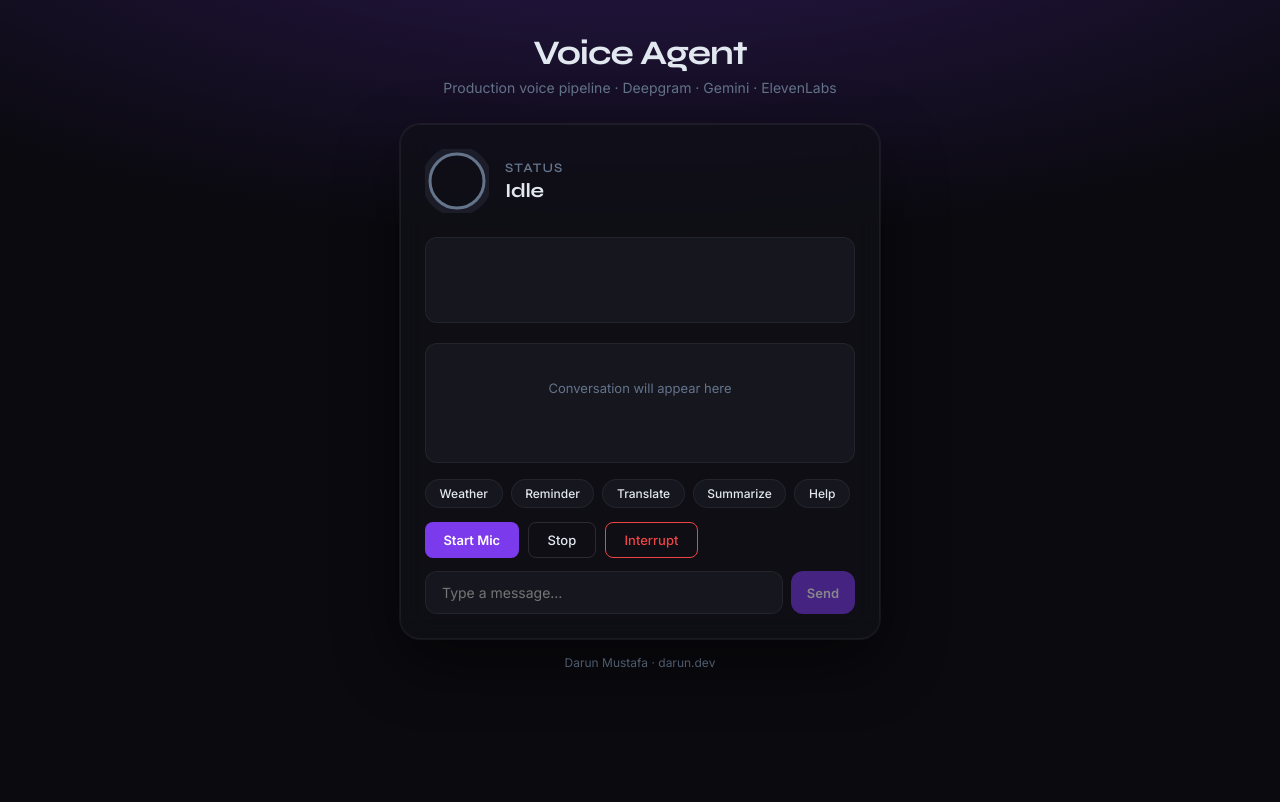
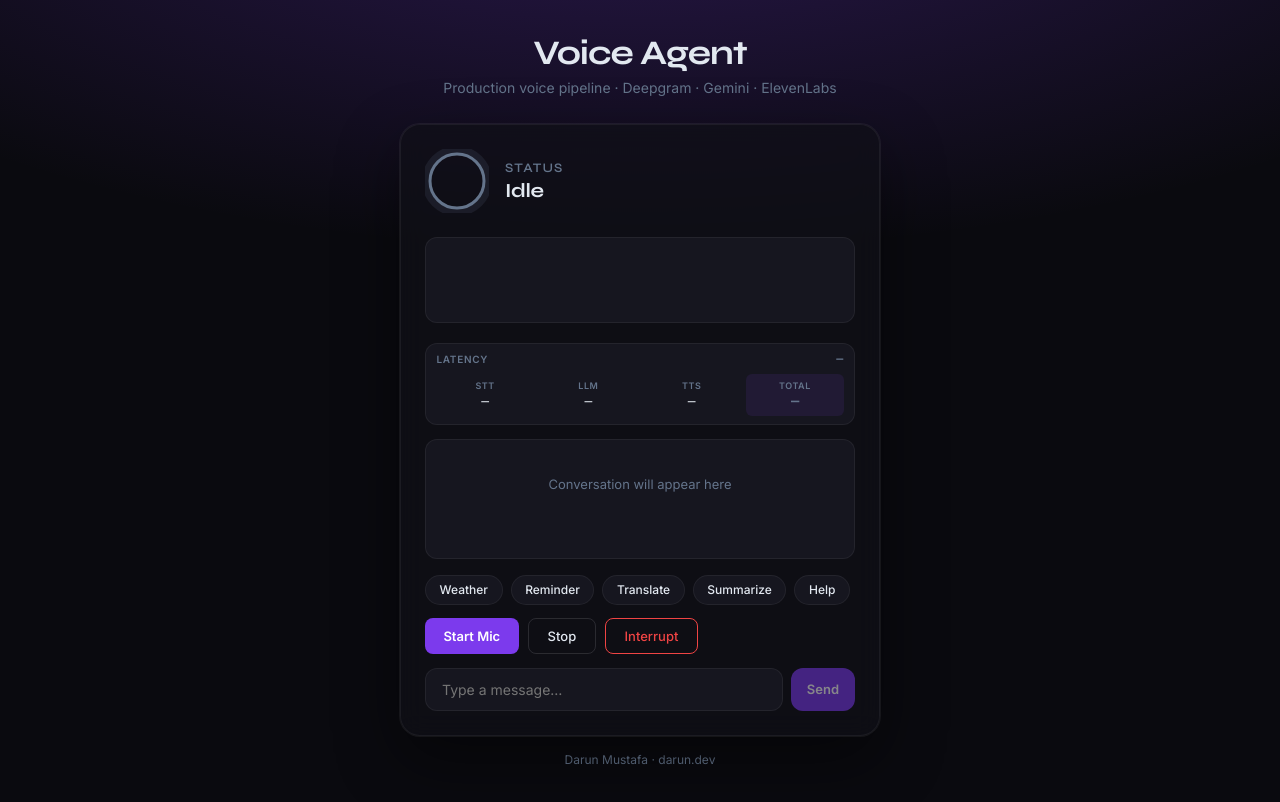
Before and after one commit to darunbjork/voice-agent, a React (Vite) app in the folder packages/web/: page / in a window 1280 px wide. Shown: the top 802 px of the page. Built offline with nearby package versions, Linux system fonts and the light colour scheme.

Commit message:
feat(web): latency hud — stt/llm/tts/total per turn, time-to-first-au… (#24)

```diff
--- a/packages/web/src/App.tsx
+++ b/packages/web/src/App.tsx
@@ -1,5 +1,6 @@
-import { useCallback, useMemo, useState } from "react";
+import { useCallback, useMemo, useRef, useState } from "react";
 import type { CSSProperties } from "react";
+import type { LatencyBreakdown } from "@voice-agent/shared-types";
 import { useAudioCapture } from "./hooks/useAudioCapture.js";
 import { useDeepgramProxy } from "./hooks/useDeepgramProxy.js";
 import { useVAD } from "./hooks/useVAD.js";
@@ -10,6 +11,7 @@ import { VoiceAgentLayout } from "./components/VoiceAgent/VoiceAgent.js";
 import { ChatLog } from "./components/VoiceAgent/ChatLog.js";
 import { QuickActions } from "./components/VoiceAgent/QuickActions.js";
 import { TextInput } from "./components/VoiceAgent/TextInput.js";
+import { LatencyHUD } from "./components/VoiceAgent/LatencyHUD.js";
 import type { AgentVisualState } from "./components/VoiceAgent/StatusRing.js";
 import type { ChatMessageModel } from "./types/chat.js";
 import "./styles/globals.css";
@@ -25,6 +27,11 @@ export function App() {
   const [interim, setInterim] = useState("");
   const [messages, setMessages] = useState<ChatMessageModel[]>([]);
   const [agentThinking, setAgentThinking] = useState(false);
+  const [latency, setLatency] = useState<LatencyBreakdown | null>(null);
+
+  // TTS time-to-first-audio-byte tracking.
+  const ttsWaitStartedRef = useRef<number | null>(null);
+  const ttsFirstByteRef = useRef<boolean>(false);
 
   const appendLog = useCallback((line: string) => {
     setLog((prev) => [line, ...prev].slice(0, 20));
@@ -61,9 +68,34 @@ export function App() {
           card: msg.reply.card,
           intent: msg.reply.intent,
         });
+        // Prime the HUD with server-measured STT + LLM.
+        // TTS is 0 for now — the first audio chunk will fill it in.
+        setLatency({
+          stt: msg.reply.latencyMs.stt,
+          llm: msg.reply.latencyMs.llm,
+          tts: 0,
+          total: msg.reply.latencyMs.stt + msg.reply.latencyMs.llm,
+        });
+        ttsWaitStartedRef.current = performance.now();
+        ttsFirstByteRef.current = false;
         appendLog(`intent=${msg.reply.intent}`);
       },
       onTtsChunk: (audio, sequenceNum) => {
+        // Time-to-first-audio-byte: the number that matters for voice UX.
+        // Playback duration is not latency and would misreport.
+        if (!ttsFirstByteRef.current && ttsWaitStartedRef.current !== null) {
+          const firstByteMs = Math.round(performance.now() - ttsWaitStartedRef.current);
+          ttsFirstByteRef.current = true;
+          setLatency((prev) => {
+            if (!prev) return prev;
+            return {
+              stt: prev.stt,
+              llm: prev.llm,
+              tts: firstByteMs,
+              total: prev.stt + prev.llm + firstByteMs,
+            };
+          });
+        }
         void tts.enqueue(audio, sequenceNum);
       },
       onTtsDone: () => tts.markDone(),
@@ -237,6 +269,7 @@ export function App() {
         sessionId={proxy.sessionId}
         footer="Darun Mustafa · darun.dev"
       >
+        <LatencyHUD latency={latency} />
         <ChatLog messages={messages} interim={interim} />
 
         <QuickActions onAction={sendText} />
--- /dev/null
+++ b/packages/web/src/components/VoiceAgent/LatencyHUD.tsx
@@ -0,0 +1,124 @@
+import type { LatencyBreakdown } from "@voice-agent/shared-types";
+
+export type LatencyHUDProps = {
+  latency: LatencyBreakdown | null;
+  label?: string;
+};
+
+type MetricKey = keyof LatencyBreakdown;
+
+const METRICS: Array<{ key: MetricKey; label: string }> = [
+  { key: "stt", label: "STT" },
+  { key: "llm", label: "LLM" },
+  { key: "tts", label: "TTS" },
+  { key: "total", label: "Total" },
+];
+
+function formatMs(value: number | null | undefined, isPending: boolean): string {
+  if (value === null || value === undefined || Number.isNaN(value)) return "—";
+  if (isPending && value === 0) return "—";
+  if (value < 1000) return `${Math.round(value)}`;
+  return `${(value / 1000).toFixed(2)}s`;
+}
+
+function totalColor(total: number | null): string {
+  if (total === null || total === 0) return "var(--muted)";
+  if (total < 500) return "var(--success)";
+  if (total < 1000) return "var(--ember)";
+  return "var(--error)";
+}
+
+export function LatencyHUD({ latency, label = "Latency" }: LatencyHUDProps) {
+  const total = latency?.total ?? null;
+
+  return (
+    <div
+      role="status"
+      aria-live="polite"
+      aria-label={
+        latency
+          ? `Latency STT ${latency.stt} milliseconds, LLM ${latency.llm}, TTS ${latency.tts}, total ${latency.total}`
+          : "Latency unavailable"
+      }
+      style={{
+        display: "grid",
+        gridTemplateColumns: "repeat(4, 1fr)",
+        gap: 6,
+        padding: "0.55rem 0.65rem",
+        borderRadius: "var(--radius-md)",
+        border: "1px solid var(--border)",
+        background: "var(--surface-2)",
+        marginBottom: "0.85rem",
+      }}
+    >
+      <div
+        style={{
+          gridColumn: "1 / -1",
+          fontSize: 10,
+          fontWeight: 600,
+          letterSpacing: "0.07em",
+          textTransform: "uppercase",
+          color: "var(--muted)",
+          marginBottom: 2,
+          display: "flex",
+          justifyContent: "space-between",
+          alignItems: "center",
+        }}
+      >
+        <span>{label}</span>
+        <span
+          style={{
+            fontFamily: "var(--font-mono)",
+            color: totalColor(total),
+            fontSize: 11,
+          }}
+        >
+          {total !== null && total > 0 ? `${Math.round(total)} ms` : "—"}
+        </span>
+      </div>
+
+      {METRICS.map(({ key, label: metricLabel }) => {
+        const value = latency?.[key] ?? null;
+        const isTotal = key === "total";
+        const isPending = key === "tts";
+        return (
+          <div
+            key={key}
+            style={{
+              textAlign: "center",
+              padding: "0.35rem 0.15rem",
+              borderRadius: 6,
+              background: isTotal ? "rgba(124, 58, 237, 0.1)" : "transparent",
+            }}
+          >
+            <div
+              style={{
+                fontSize: 9,
+                fontWeight: 600,
+                letterSpacing: "0.06em",
+                textTransform: "uppercase",
+                color: "var(--muted)",
+                marginBottom: 2,
+              }}
+            >
+              {metricLabel}
+            </div>
+            <div
+              style={{
+                fontFamily: "var(--font-mono)",
+                fontSize: 13,
+                fontWeight: isTotal ? 700 : 500,
+                color: isTotal ? totalColor(value) : "var(--text)",
+              }}
+            >
+              {formatMs(value, isPending)}
+              {value !== null && value > 0 && value < 1000 && (
+                <span style={{ fontSize: 9, color: "var(--muted)" }}> ms</span>
+              )}
+            </div>
+          </div>
+        );
+      })}
+    </div>
+  );
+}
```
